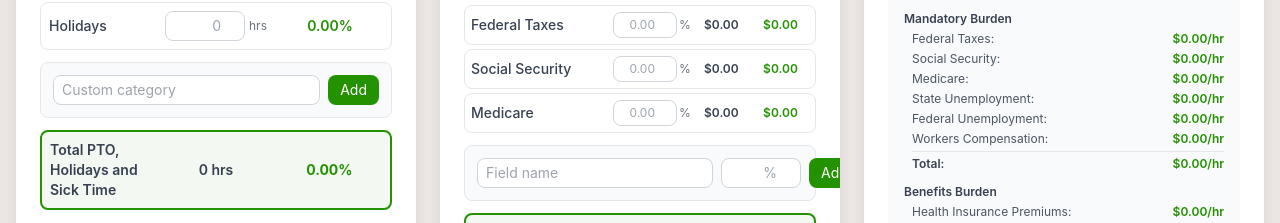
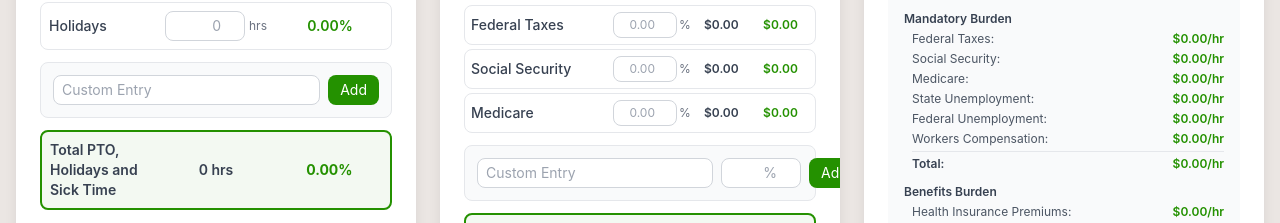
Before and after one commit to KayFernPR/Time-Material-Calculator, a React (Vite) app: page / in a window 1280 px wide. Shown: the part 477-700 px from the top of the page. Built offline with nearby package versions, Linux system fonts and the light colour scheme.

Commit message:
Update custom add placeholders to 'Custom Entry' in Step 1 and Step 2

```diff
--- a/src/components/LaborRateCalculator.jsx
+++ b/src/components/LaborRateCalculator.jsx
@@ -537,7 +537,7 @@ function LaborRateCalculator() {
                       value={newCustomHoursNotWorked}
                       onChange={(e) => setNewCustomHoursNotWorked(e.target.value)}
                       onKeyPress={(e) => e.key === 'Enter' && handleAddCustomHoursNotWorked()}
-                      placeholder="Custom category"
+                      placeholder="Custom Entry"
                       className="flex-1 px-2 py-1 text-sm border border-gray-300 rounded-lg focus:outline-none focus:ring-2 focus:ring-primary"
                     />
                     <button
@@ -616,7 +616,7 @@ function LaborRateCalculator() {
                       value={newCustomNonBillable}
                       onChange={(e) => setNewCustomNonBillable(e.target.value)}
                       onKeyPress={(e) => e.key === 'Enter' && handleAddCustomNonBillable()}
-                      placeholder="Custom category"
+                      placeholder="Custom Entry"
                       className="flex-1 px-2 py-1 text-sm border border-gray-300 rounded-lg focus:outline-none focus:ring-2 focus:ring-primary"
                     />
                     <button
@@ -803,7 +803,7 @@ function LaborRateCalculator() {
                       type="text"
                       value={newCustomPayrollTax.name}
                       onChange={(e) => setNewCustomPayrollTax(prev => ({ ...prev, name: e.target.value }))}
-                      placeholder="Field name"
+                      placeholder="Custom Entry"
                       className="flex-1 px-2 py-1 text-sm border border-gray-300 rounded-lg focus:outline-none focus:ring-2 focus:ring-primary"
                     />
                     <input
@@ -937,7 +937,7 @@ function LaborRateCalculator() {
                       type="text"
                       value={newCustomWorkerBurden.name}
                       onChange={(e) => setNewCustomWorkerBurden(prev => ({ ...prev, name: e.target.value }))}
-                      placeholder="Field name"
+                      placeholder="Custom Entry"
                       className="flex-1 px-2 py-1 text-sm border border-gray-300 rounded-lg focus:outline-none focus:ring-2 focus:ring-primary"
                     />
                     <input
@@ -1227,7 +1227,7 @@ function LaborRateCalculator() {
                       type="text"
                       value={newCustomEmployeeCost.name}
                       onChange={(e) => setNewCustomEmployeeCost(prev => ({ ...prev, name: e.target.value }))}
-                      placeholder="Cost name"
+                      placeholder="Custom Entry"
                       className="flex-1 px-2 py-1 text-sm border border-gray-300 rounded-lg focus:outline-none focus:ring-2 focus:ring-primary"
                     />
                     <input
```
